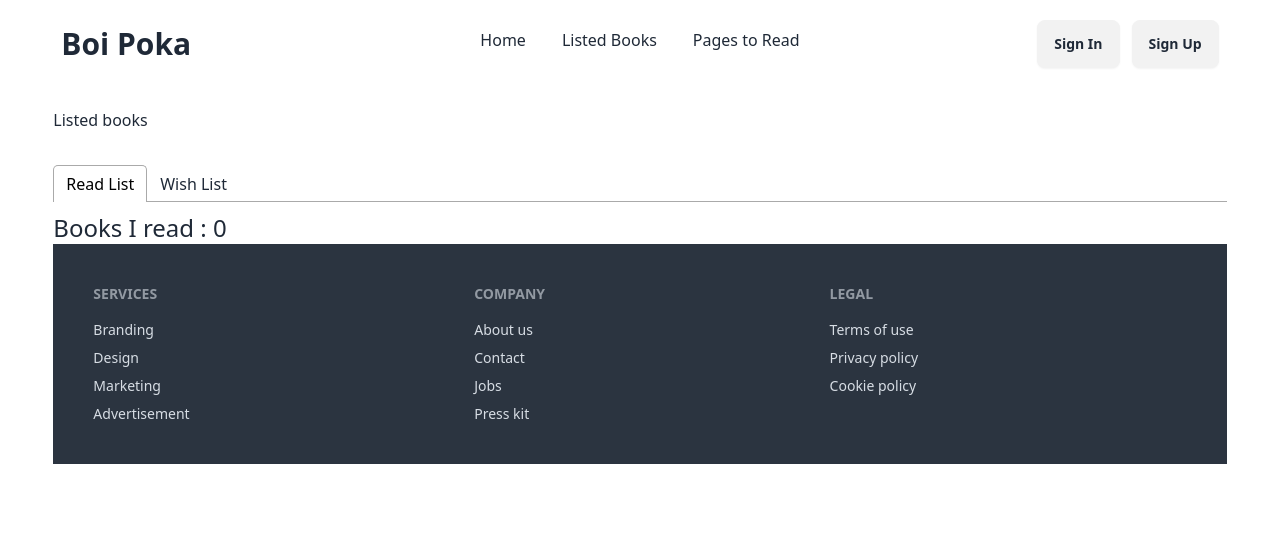
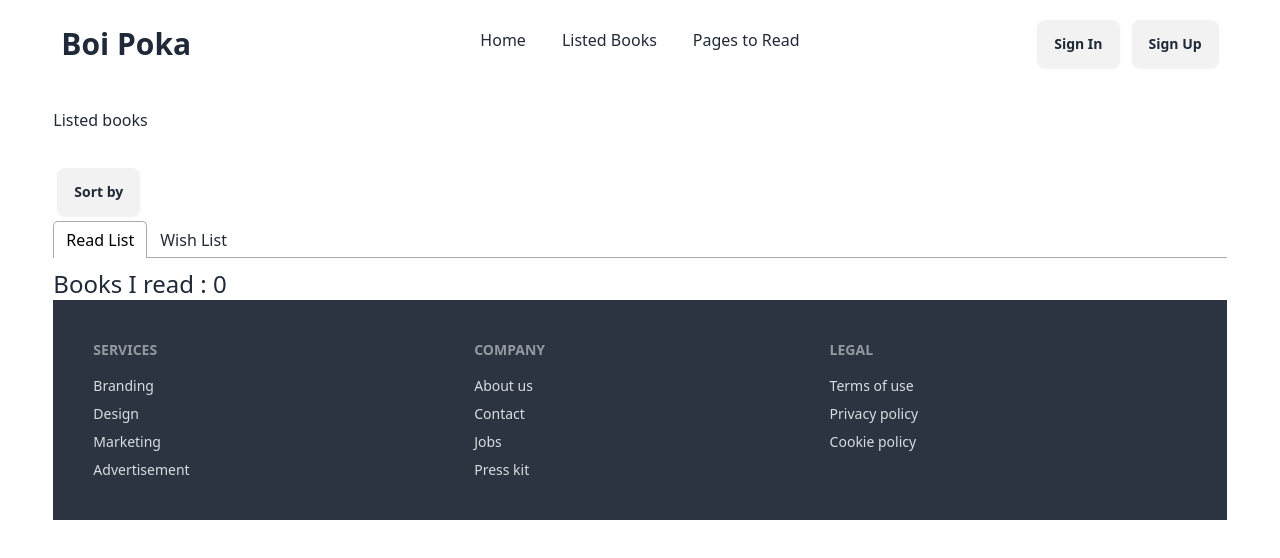
Before and after one commit to Tamiim-Iqbal/Boi-Poka, a React (Vite) app: page /listedBooks in a window 1280 px wide. Shown: the top 558 px of the page. Built offline with nearby package versions, Linux system fonts and the light colour scheme.

Commit message:
Sort by Rating & No of Page

```diff
--- a/package.json
+++ b/package.json
@@ -16,6 +16,7 @@
     "react-dom": "^18.3.1",
     "react-router-dom": "^6.27.0",
     "react-tabs": "^6.0.2",
+    "react-toastify": "^10.0.6",
     "sort-by": "^1.2.0"
   },
   "devDependencies": {
--- a/src/Components/ListedBooks/ListedBooks.jsx
+++ b/src/Components/ListedBooks/ListedBooks.jsx
@@ -10,7 +10,8 @@
 
     const [readList, setReadList] = useState
     ([])
-    const allBooks = useLoaderData();
+    const [sort, setSort] = useState()
+    const allBooks = useLoaderData('');
 
     useEffect(() => {
         const storedReadList = getStoredReadList();
@@ -23,9 +24,34 @@
         setReadList(readBookList)
     },[])
 
+    const handleSort = sortType => {
+        setSort(sortType)
+
+        if(sortType === 'Ratings')
+        {
+            const sortedReadList = [...readList].sort((a,b) => b.rating - a.rating)
+            setReadList(sortedReadList)
+        }
+        if(sortType === 'No of pages')
+            {
+                const sortedReadList = [...readList].sort((a,b) => a.totalPages - b.totalPages)
+                setReadList(sortedReadList)
+            }
+
+    }
+
     return (
         <div>
             <h3 className='my-8'>Listed books</h3>
+            <div className="dropdown">
+            <div tabIndex={0} role="button" className="btn m-1">{
+            sort ? `Sort by : ${sort}`: 'Sort by'
+            }</div>
+            <ul tabIndex={0} className="dropdown-content menu bg-base-100 rounded-box z-[1] w-52 p-2 shadow">
+                <li onClick={() => handleSort('Ratings')}><a>Rating</a></li>
+                <li onClick={() => handleSort('No of pages')}><a>No of pages</a></li>
+            </ul>
+            </div>
             <Tabs>
                 <TabList>
                     <Tab>Read List</Tab>
--- a/src/Components/Utilities/addToDB.js
+++ b/src/Components/Utilities/addToDB.js
@@ -1,3 +1,5 @@
+import { toast } from "react-toastify";
+
 const getStoredReadList = () => {
     // read-list
     const storedListStr = localStorage.getItem('read-list');
@@ -20,6 +22,9 @@
         storedList.push(id);
         const storedListStr = JSON.stringify(storedList);
         localStorage.setItem('read-list', storedListStr);
+
+        //
+        toast('This book is added to your read list.')
     }
 }
 
--- a/src/main.jsx
+++ b/src/main.jsx
@@ -11,6 +11,9 @@
 import ErrorPage from './Components/ErrorPage/ErrorPage';
 import Details from './Components/Details/Details';
 import ListedBooks from './Components/ListedBooks/ListedBooks';
+import { ToastContainer } from 'react-toastify';
+import 'react-toastify/dist/ReactToastify.css';
+
 
 const router = createBrowserRouter([
   {
@@ -47,5 +50,6 @@
 createRoot(document.getElementById('root')).render(
   <StrictMode>
     <RouterProvider router={router} />
+    <ToastContainer />
   </StrictMode>,
 )
```
Also changed, not shown: 1 other file (tests, documents, lock files or other folders).
